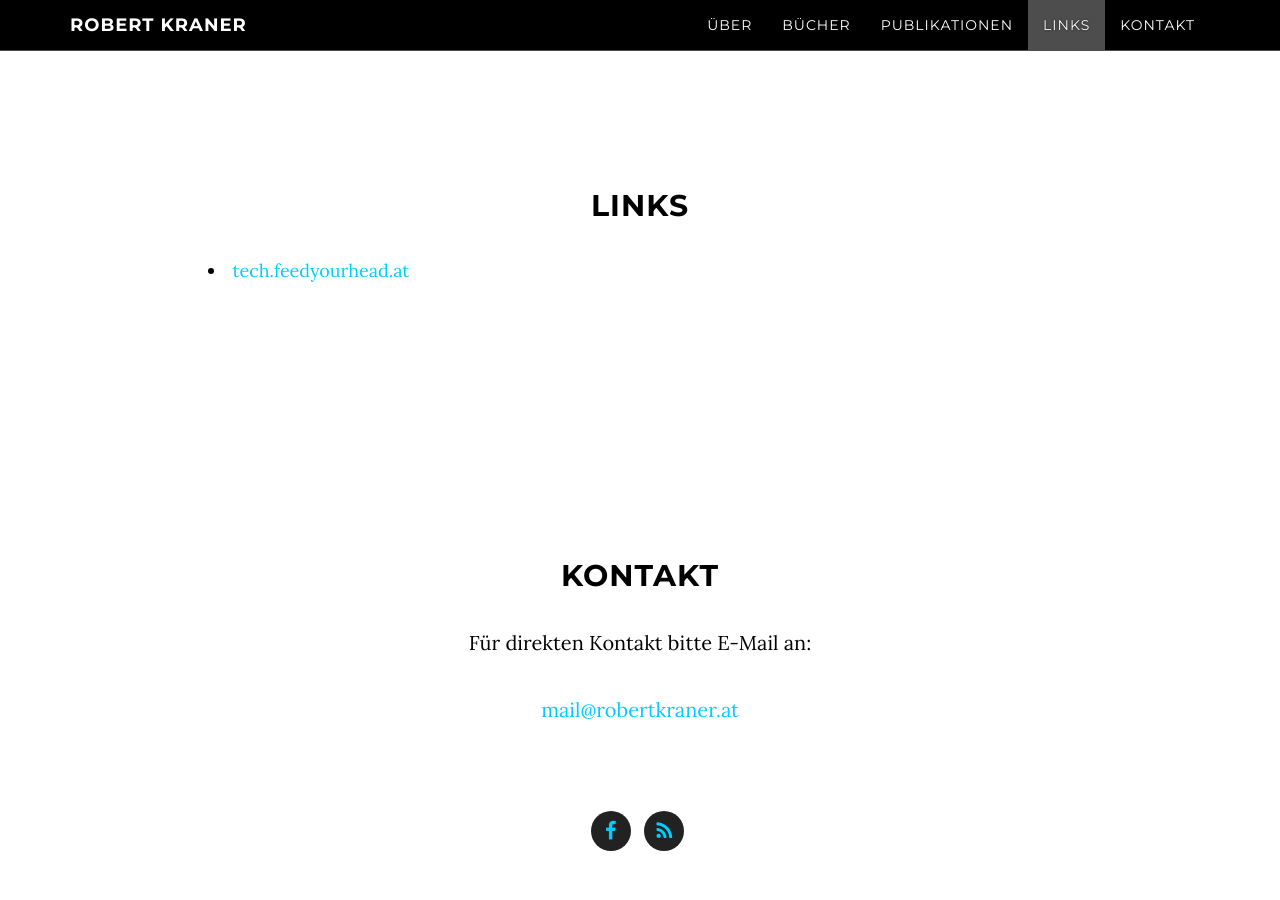
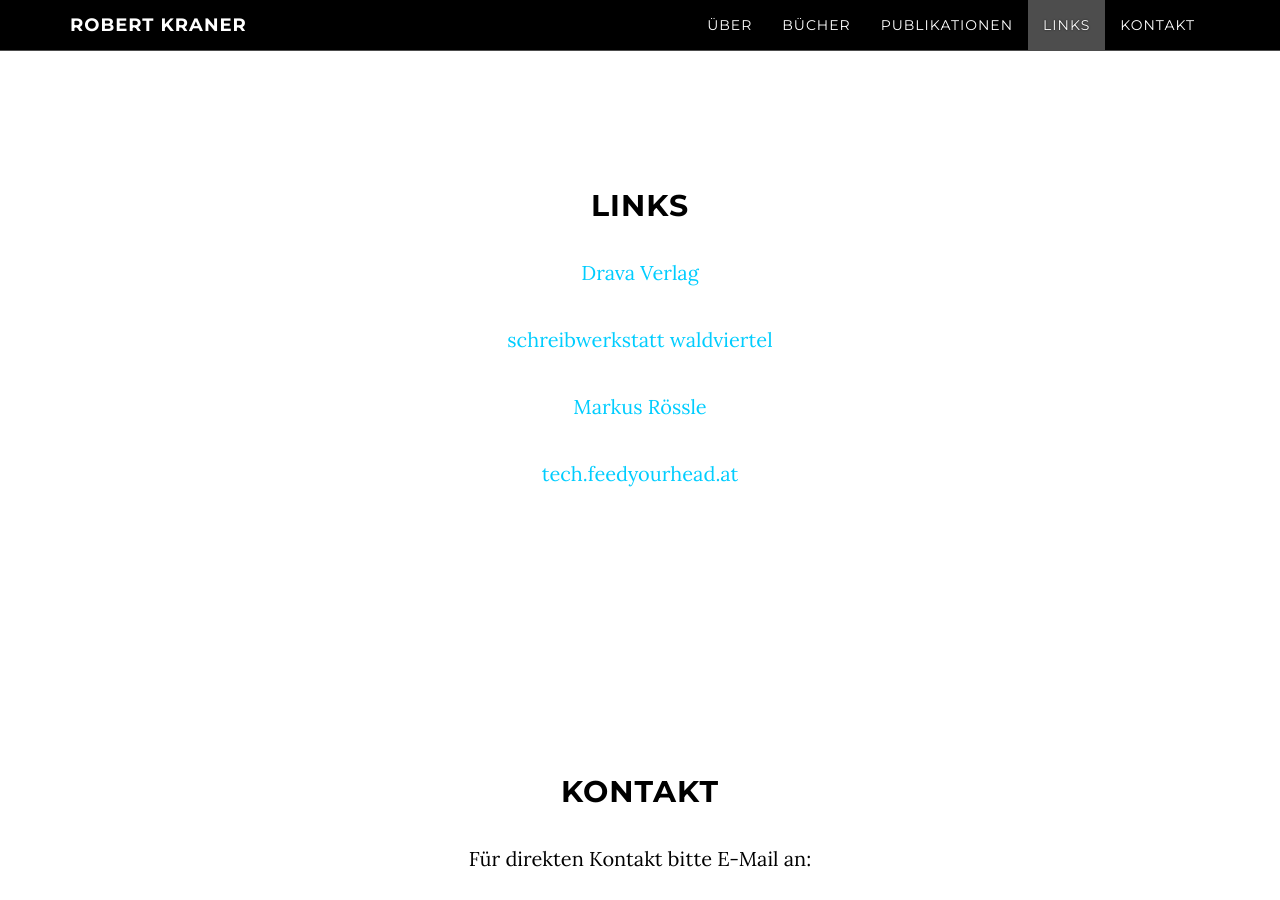
Before and after one commit to robertkraner/robertkraner.at, a Jekyll site: the page built from index.html, in a window 1280 px wide and 900 px high, scrolled down 5490 px. Built offline with Jekyll 4.4.1, drawn with Linux system fonts in a browser that asks for light colours; nearby versions of some CDN libraries; comment, search, counter and statistics services are not loaded.

Commit message:
links zentriert

```diff
--- a/_includes/links.html
+++ b/_includes/links.html
@@ -1,7 +1,7 @@
 
 <!-- Links Start -->
 
-<section id="{{ page.section-type }}" class="container content-section">
+	<section id="{{ page.section-type }}" class="container content-section text-center">
   <div class="row">
     <div class="col-md-10 col-md-offset-1">
       {{ page.content | markdownify }}
--- a/links.html
+++ b/links.html
@@ -6,4 +6,10 @@ title: Links
 
 ## Links
 
-* [tech.feedyourhead.at](https://tech.feedyourhead.at)
+[Drava Verlag](https://www.drava.at)
+
+[schreibwerkstatt waldviertel](https://schreibwerkstatt.at)
+
+[Markus Rössle](https://www.markusroessle.com)
+
+[tech.feedyourhead.at](https://tech.feedyourhead.at)
```
